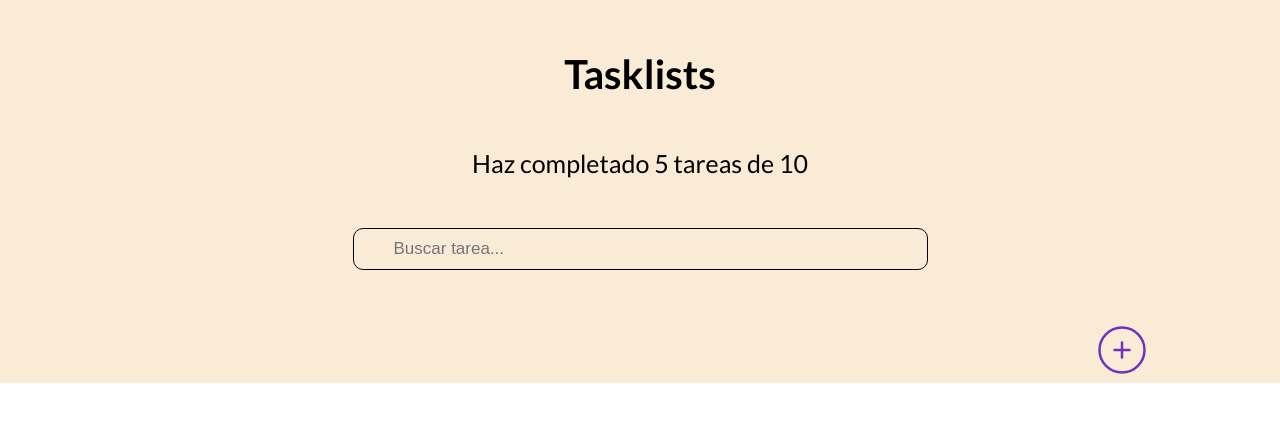
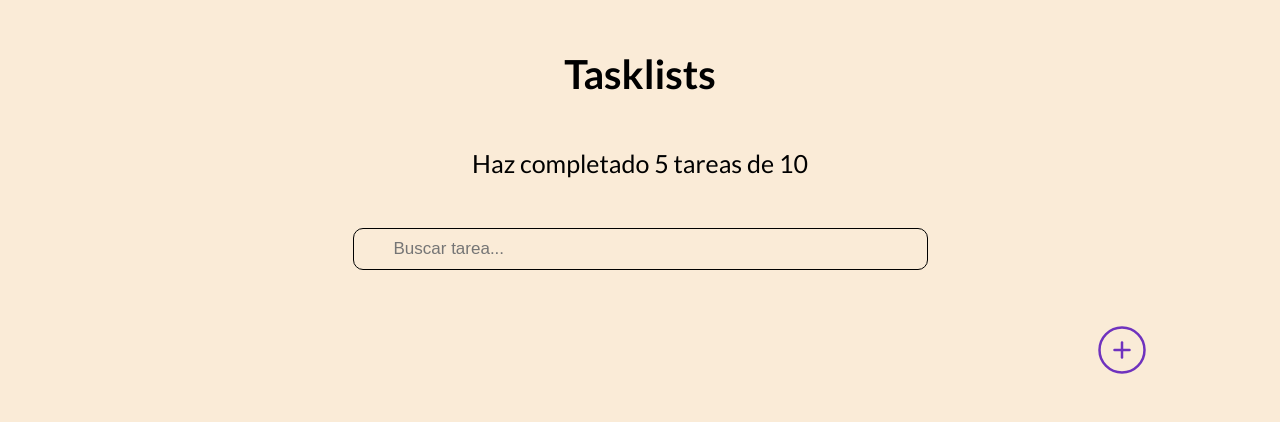
Before and after one commit to RafaelMoro/tasklist, a React (Create React App) app: page / in a window 1280 px wide. Shown: the top 422 px of the page. Built offline with nearby package versions, Linux system fonts and the light colour scheme.

Commit message:
Se arreglo bug del color de fondo

```diff
--- a/src/css/Main.css
+++ b/src/css/Main.css
@@ -12,7 +12,7 @@ body {
 }
 .main {
     width: 100%;
-    background-color: #faebd7;
+    height: inherit;
     display: flex;
     flex-direction: column;
     align-items: center;
--- a/src/index.css
+++ b/src/index.css
@@ -5,6 +5,8 @@ body {
     sans-serif;
   -webkit-font-smoothing: antialiased;
   -moz-osx-font-smoothing: grayscale;
+  height: 100vh;
+  background-color: #faebd7;
 }
 
 code {
```
